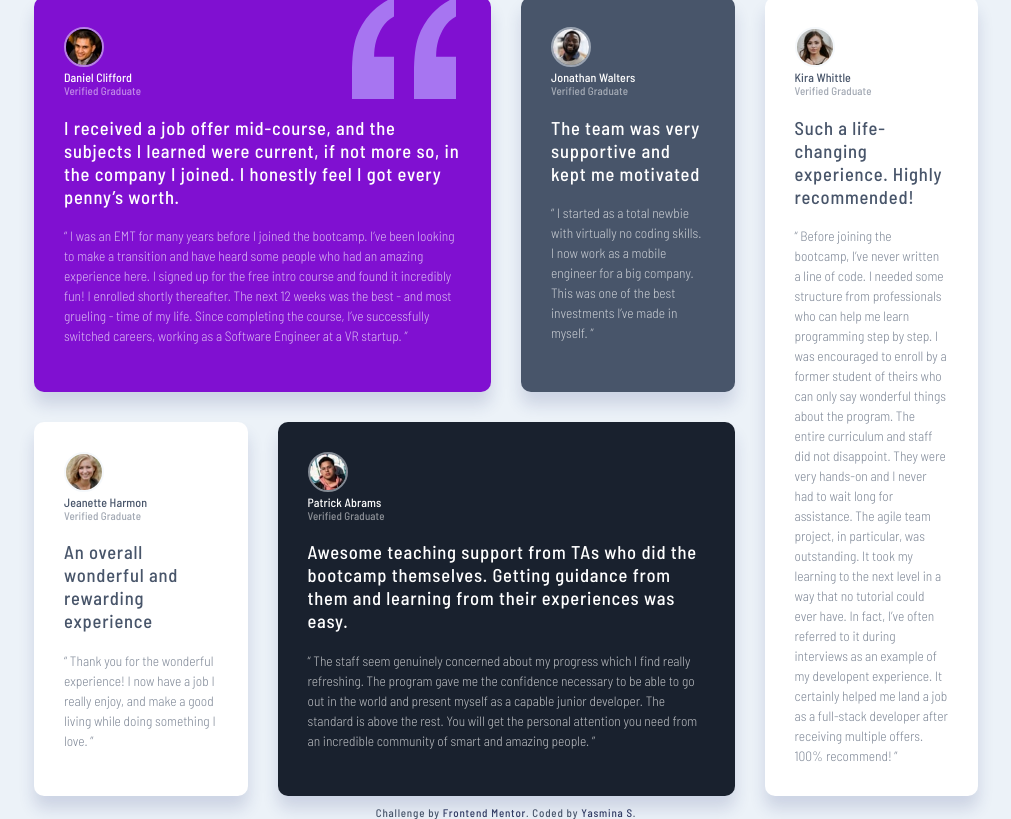
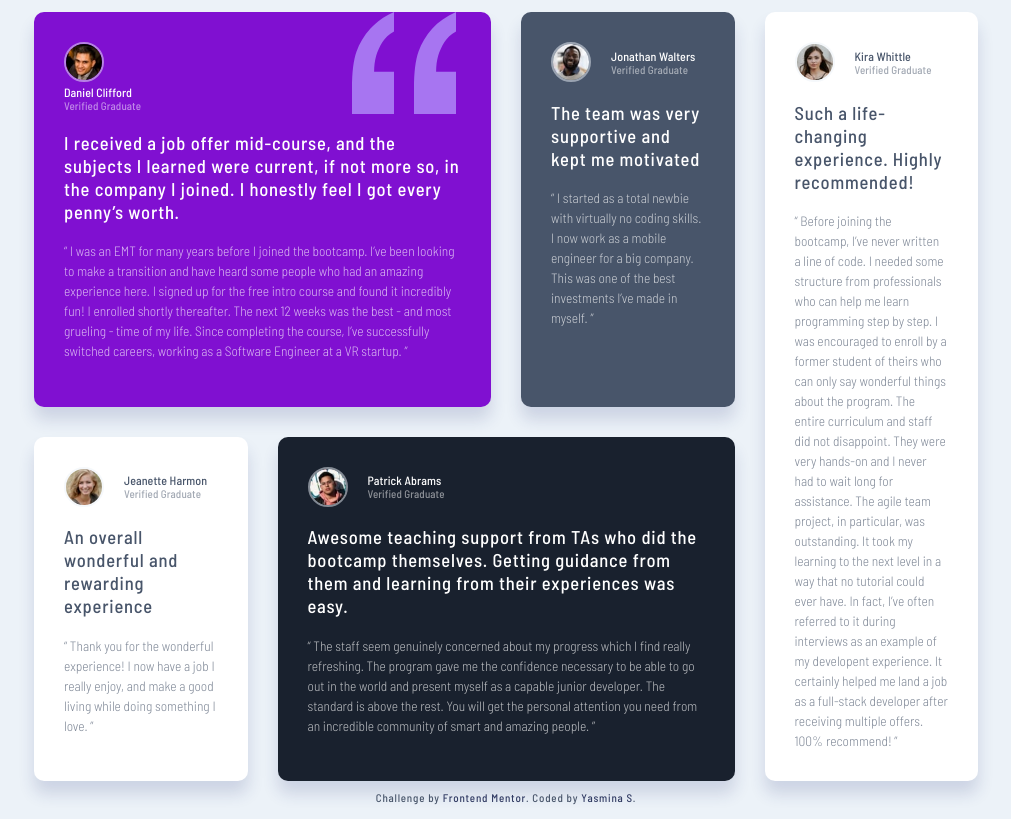
Before and after one commit to yvsminvs/TestimonialGrid, a plain HTML site: page index.html in a window 1280 px wide. Shown: the whole page, without its empty margins (134-1145 px from the left). Drawn offline with Linux system fonts and the light colour scheme.

Commit message:
Update index.html

```diff
--- a/index.html
+++ b/index.html
@@ -40,7 +40,7 @@
     </div>
 
     <div class="card container2">
-      <div class="head">
+      <div class="flex-container">
         <img src="images/image-jonathan.jpg" alt="">
         <div class="wrap">
           <h1>Jonathan Walters</h1>
@@ -58,7 +58,7 @@
 
     </div>
     <div class="card container3">
-      <div class="head">
+      <div class="flex-container">
         <img src="images/image-jeanette.jpg" alt="">
         <div class="wrap">
           <h1>Jeanette Harmon</h1>
@@ -74,7 +74,7 @@
 
     </div>
    <div class="card container4">
-     <div class="head">
+     <div class="flex-container">
        <img src="images/image-patrick.jpg" alt="">
        <div class="wrap">
           <h1>Patrick Abrams</h1>
@@ -94,7 +94,7 @@
 
    </div>
     <div class="card container5">
-      <div class="head">
+      <div class="flex-container">
         <img src="images/image-kira.jpg" alt="">
         <div class="wrap">
           <h1>Kira Whittle</h1>
```
